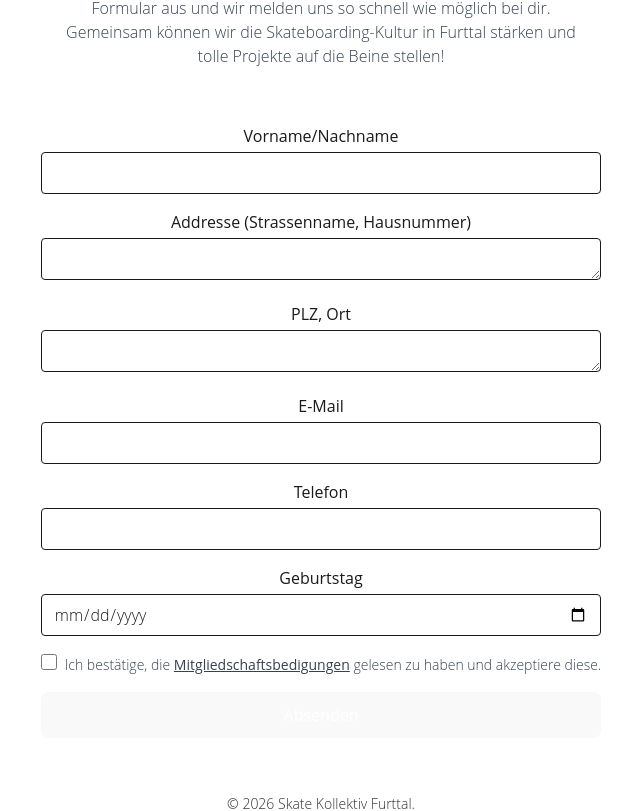
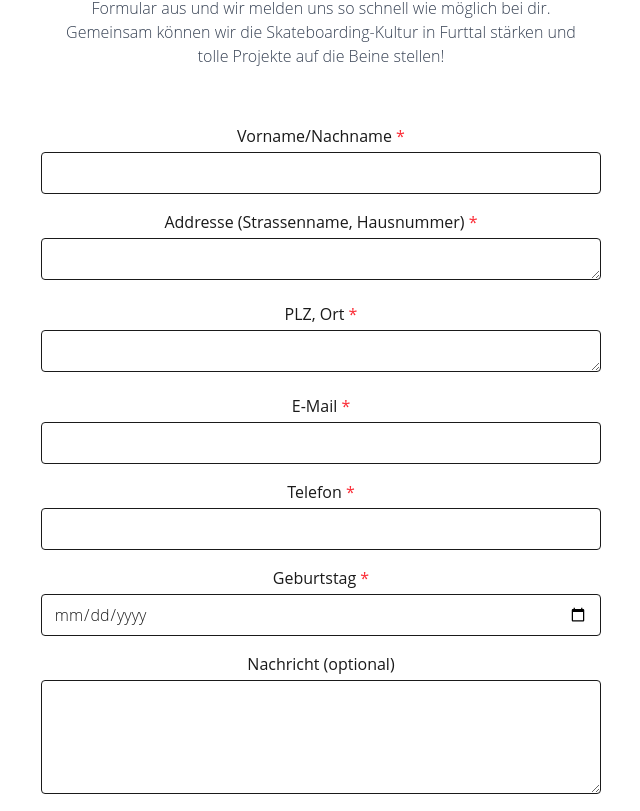
Before and after one commit to melaniemenge/skatekollektivfurttal, a React (Vite) app: page /mitglied-werden in a window 1280 px wide. Shown: the part 476-1287 px from the top of the page, without its empty margins (319-959 px from the left). Built offline with nearby package versions, Linux system fonts and the light colour scheme.

Commit message:
add projekte and sitemap

```diff
--- a/src/ContactForm.tsx
+++ b/src/ContactForm.tsx
@@ -46,7 +46,7 @@ const ContactForm = () => {
         </p>
         <form className="mx-auto p-6 bg-white rounded w-full max-w-2xl" onSubmit={handleSubmit}>
           <div className="mb-4">
-            <label className="block mb-1 font-medium" htmlFor="name">Name</label>
+            <label className="block mb-1 font-medium" htmlFor="name">Name <span className="text-red-500">*</span></label>
             <input
               type="text"
               id="name"
@@ -58,7 +58,7 @@ const ContactForm = () => {
             />
           </div>
           <div className="mb-4">
-            <label className="block mb-1 font-medium" htmlFor="email">E-Mail</label>
+            <label className="block mb-1 font-medium" htmlFor="email">E-Mail <span className="text-red-500">*</span></label>
             <input
               type="email"
               id="email"
@@ -81,7 +81,7 @@ const ContactForm = () => {
             />
           </div>
           <div className="mb-4">
-            <label className="block mb-1 font-medium" htmlFor="message">Nachricht</label>
+            <label className="block mb-1 font-medium" htmlFor="message">Nachricht <span className="text-red-500">*</span></label>
             <textarea
               id="message"
               name="message"
--- a/src/MitgliedWerden.tsx
+++ b/src/MitgliedWerden.tsx
@@ -17,7 +17,7 @@ const MitgliedWerden = () => {
 
   const handleChange = (e: React.ChangeEvent<HTMLInputElement | HTMLTextAreaElement>) => {
     if (e.target.type === 'checkbox') {
-      setForm({ ...form, [e.target.name]: e.target.checked });
+      setForm({ ...form, [e.target.name]: (e.target as HTMLInputElement).checked });
     } else {
       setForm({ ...form, [e.target.name]: e.target.value });
     }
@@ -56,7 +56,7 @@ const MitgliedWerden = () => {
         </p>
         <form className="mx-auto p-6 bg-white rounded w-full max-w-2xl" onSubmit={handleSubmit}>
           <div className="mb-4">
-            <label className="block mb-1 font-medium" htmlFor="name">Vorname/Nachname</label>
+            <label className="block mb-1 font-medium" htmlFor="name">Vorname/Nachname <span className="text-red-500">*</span></label>
             <input
               type="text"
               id="name"
@@ -68,7 +68,7 @@ const MitgliedWerden = () => {
             />
           </div>
           <div className="mb-4">
-            <label className="block mb-1 font-medium" htmlFor="addresse">Addresse (Strassenname, Hausnummer)</label>
+            <label className="block mb-1 font-medium" htmlFor="addresse">Addresse (Strassenname, Hausnummer) <span className="text-red-500">*</span></label>
             <textarea
               id="addresse"
               name="addresse"
@@ -79,7 +79,7 @@ const MitgliedWerden = () => {
             />
           </div>
           <div className="mb-4">
-            <label className="block mb-1 font-medium" htmlFor="plz">PLZ, Ort</label>
+            <label className="block mb-1 font-medium" htmlFor="plz">PLZ, Ort <span className="text-red-500">*</span></label>
             <textarea
               id="plz"
               name="plz"
@@ -90,7 +90,7 @@ const MitgliedWerden = () => {
             />
           </div>
           <div className="mb-4">
-            <label className="block mb-1 font-medium" htmlFor="email">E-Mail</label>
+            <label className="block mb-1 font-medium" htmlFor="email">E-Mail <span className="text-red-500">*</span></label>
             <input
               type="email"
               id="email"
@@ -102,7 +102,7 @@ const MitgliedWerden = () => {
             />
           </div>
           <div className="mb-4">
-            <label className="block mb-1 font-medium" htmlFor="phone">Telefon</label>
+            <label className="block mb-1 font-medium" htmlFor="phone">Telefon <span className="text-red-500">*</span></label>
             <input
               type="tel"
               id="phone"
@@ -114,7 +114,7 @@ const MitgliedWerden = () => {
             />
           </div>
           <div className="mb-4">
-            <label className="block mb-1 font-medium" htmlFor="geburtstag">Geburtstag</label>
+            <label className="block mb-1 font-medium" htmlFor="geburtstag">Geburtstag <span className="text-red-500">*</span></label>
             <input
               type="date"
               id="geburtstag"
@@ -123,6 +123,17 @@ const MitgliedWerden = () => {
               onChange={handleChange}
               className="w-full border rounded px-3 py-2"
               required
+            />
+          </div>
+          <div className="mb-4">
+            <label className="block mb-1 font-medium" htmlFor="message">Nachricht (optional)</label>
+            <textarea
+              id="message"
+              name="message"
+              value={form.message}
+              onChange={handleChange}
+              className="w-full border rounded px-3 py-2"
+              rows={4}
             />
           </div>
           <div className="mb-4">
@@ -135,7 +146,7 @@ const MitgliedWerden = () => {
               className="mr-2 leading-tight w-4 h-4 bg-white border-2 border-black rounded"
               required
             />
-            <span className="text-sm text-gray-700">Ich bestätige, die <a href="/Bedingungen" target="_blank" className="underline" rel="noopener noreferrer">Mitgliedschaftsbedigungen</a> gelesen zu haben und akzeptiere diese.</span>
+            <span className="text-sm text-gray-700">Ich bestätige, die <a href="/bedingungen" target="_blank" className="underline" rel="noopener noreferrer">Mitgliedschaftsbedigungen</a> gelesen zu haben und akzeptiere diese.</span>
           </div>
 
           <button type="submit" className="bg-black hover:bg-white text-white hover:text-black hover:border hover:border-black font-semibold py-2 px-6 rounded w-full">Absenden</button>
--- /dev/null
+++ b/src/ProjekteEvents.tsx
@@ -0,0 +1,19 @@
+
+import Footer from './components/Footer';
+import Header from './components/Header';
+
+const ProjekteEvents = () => {
+
+    return (
+        <div className="flex flex-col content-center justify-content min-h-screen pt-12 px-4 pb-30">
+        <Header />
+            <h1 className="text-3xl sm:text-4xl font-bold mb-6 text-center">Projekte & Events</h1>
+            <p className="max-w-lg text-center text-gray-700 mb-8">Hier findest du Informationen über unsere aktuellen und zukünftigenProjekte und Events.</p>
+            <h2 className="text-2xl font-bold mb-4 text-center">Aktuelle Projekte</h2>
+            <p className="max-w-lg text-center text-gray-700 mb-8">Derzeit arbeiten wir an der Planung einer neuen Miniramp in Regensdorf. Bleib dran für weitere Updates!</p>
+        <Footer />
+        </div>
+    );
+};
+
+export default ProjekteEvents;
--- a/src/Router.tsx
+++ b/src/Router.tsx
@@ -5,6 +5,7 @@ import Impressum from './Impressum';
 import MitgliedWerden from './MitgliedWerden';
 import UeberUns from './UeberUns';
 import Bedingungen from './Bedigungen';
+import ProjekteEvents from './ProjekteEvents';
 
 function Router() {
   return (
@@ -15,7 +16,8 @@ function Router() {
         <Route path="/impressum" element={<Impressum />} />
         <Route path="/mitglied-werden" element={<MitgliedWerden />} />
         <Route path="/ueber-uns" element={<UeberUns />} />
-        <Route path="/Bedingungen" element={<Bedingungen />} />
+        <Route path="/bedingungen" element={<Bedingungen />} />
+        <Route path="/projekte-events" element={<ProjekteEvents />} />
       </Routes>
     </BrowserRouter>
   );
--- a/src/components/Header.tsx
+++ b/src/components/Header.tsx
@@ -29,6 +29,7 @@ const Header = () => {
                         <span className="block w-6 h-1 bg-white -rotate-45 -translate-y-2"></span>
                     </button>
                     <nav className="flex flex-col items-center space-y-8">
+                        <a href="/" className="text-white text-2xl font-bold hover:text-gray-300">Home</a>
                         <a href="/ueber-uns" className="text-white text-2xl font-bold hover:text-gray-300">Über uns</a>
                         <a href="/projekte-events" className="text-white text-2xl font-bold hover:text-gray-300">Projekte und Events</a>
                         <a href="/mitglied-werden" className="text-white text-2xl font-bold hover:text-gray-300">Mitglied werden</a>
```
Also changed, not shown: 1 other file (tests, documents, lock files or other folders).
